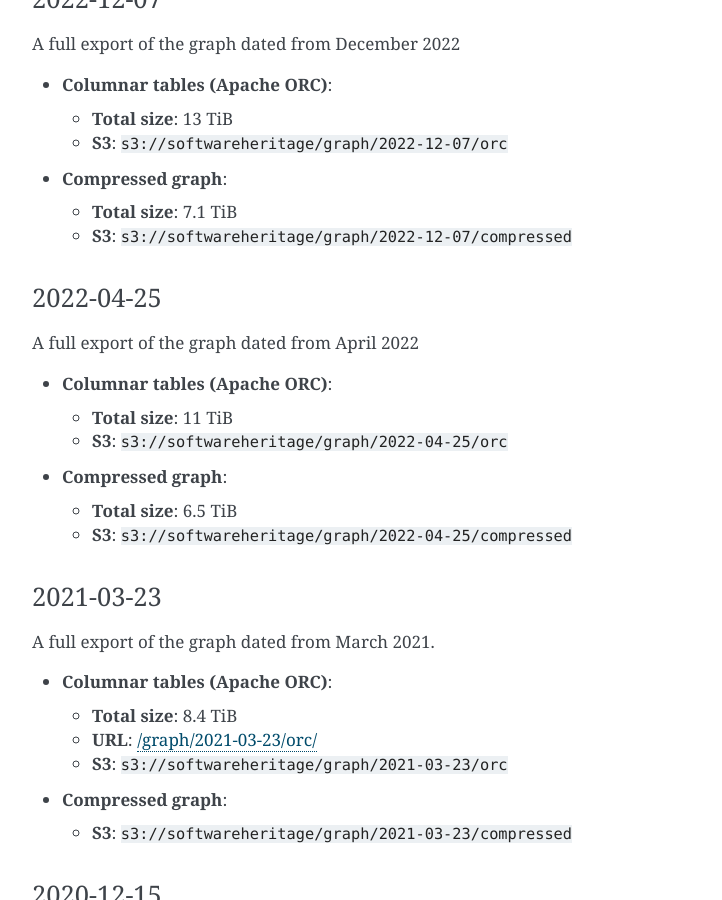
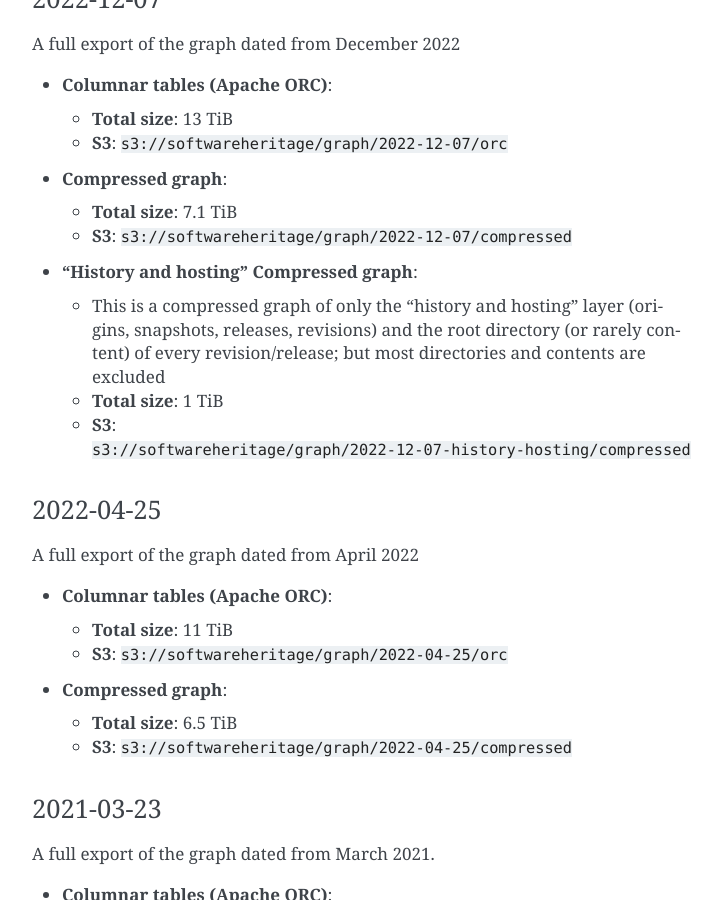
Before and after one commit to SoftwareHeritage/swh-dataset, a Sphinx documentation site: the page built from docs/graph/dataset.rst, in a window 1280 px wide and 900 px high, scrolled down 1356 px. Shown: the whole window, without its empty margins (388-1110 px from the left). Built offline with Sphinx 7.4.7, drawn with Linux system fonts in a browser that asks for light colours.

Commit message:
Advertise the 'history and history' compressed graph

```diff
--- a/docs/graph/dataset.rst
+++ b/docs/graph/dataset.rst
@@ -131,6 +131,14 @@
 
   - **Total size**: 7.1 TiB
   - **S3**: ``s3://softwareheritage/graph/2022-12-07/compressed``
+
+- **"History and hosting" Compressed graph**:
+
+  - This is a compressed graph of only the "history and hosting" layer (origins,
+    snapshots, releases, revisions) and the root directory (or rarely content) of
+    every revision/release; but most directories and contents are excluded
+  - **Total size**: 1 TiB
+  - **S3**: ``s3://softwareheritage/graph/2022-12-07-history-hosting/compressed``
 
 2022-04-25
 ~~~~~~~~~~
```
